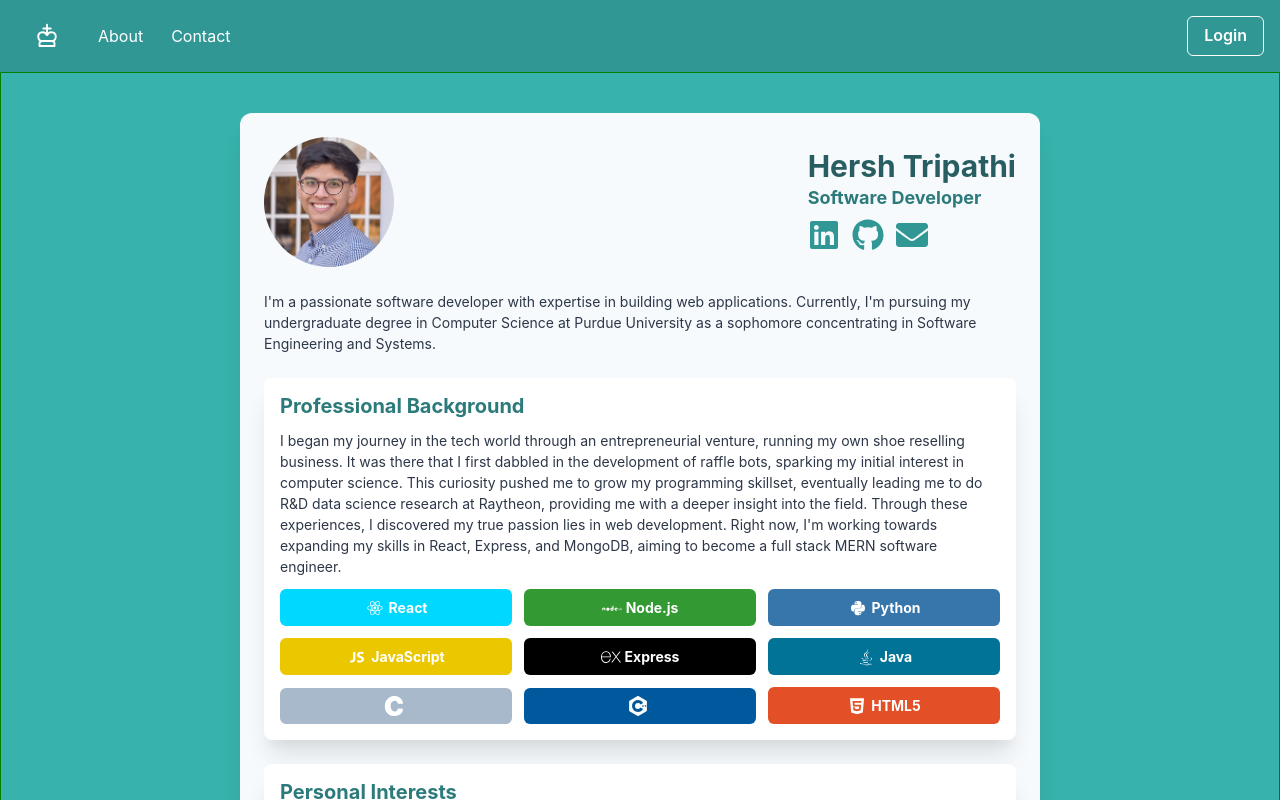
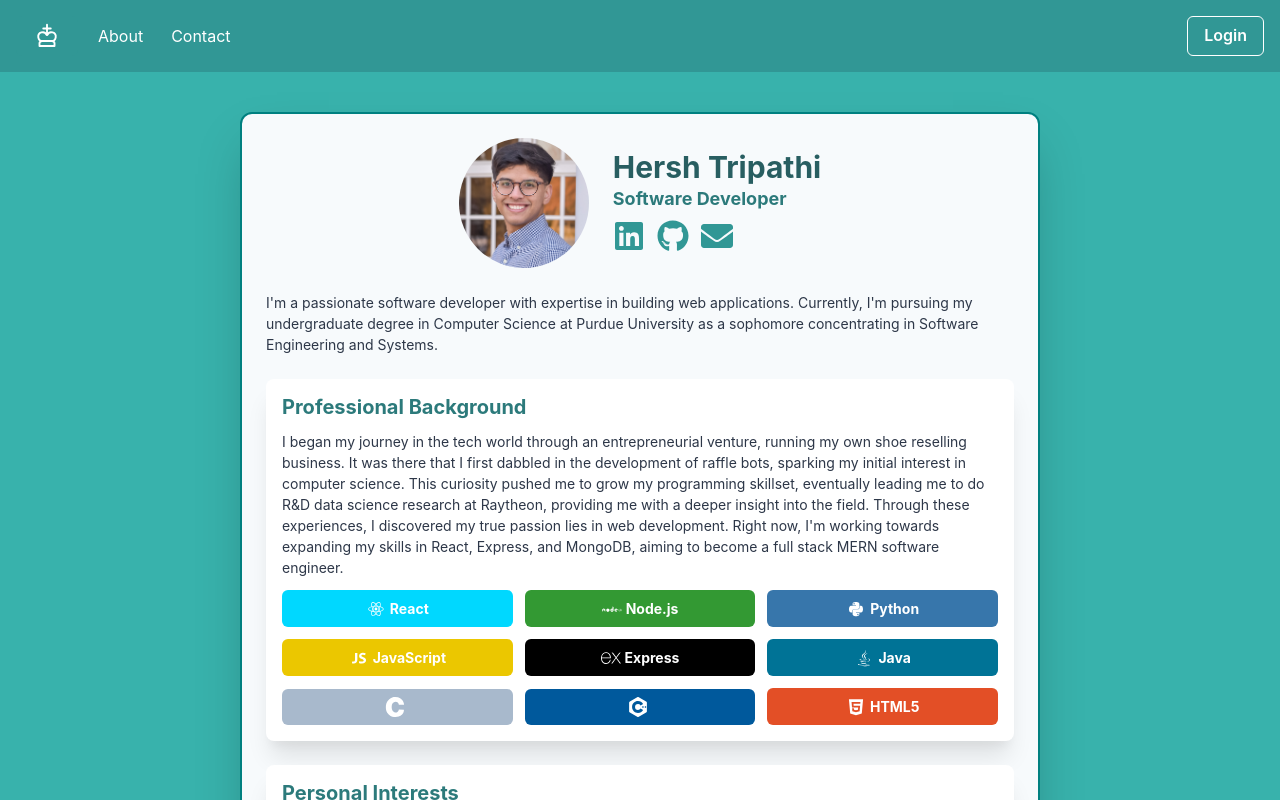
Before and after one commit to htripathi12/chess-nexus, a React (Create React App) app: page /contact in a window 1280 px wide. Shown: the top 800 px of the page. Built offline with nearby package versions, Linux system fonts and the light colour scheme.

Commit message:
outline + navbar button fix

```diff
--- a/src/App.js
+++ b/src/App.js
@@ -42,12 +42,16 @@ function RoutesAndNavbar() {
               </svg>
             </Button>
           </Box>
-          <Box p="2" ml="3" _hover={{bg: "teal.700", borderRadius: "lg"}}>
-            <Link as={RouterLink} to="/about" sx={{_hover: {textDecoration: "none"}}}>About</Link>
-          </Box>
-          <Box p="2" ml="3" _hover={{bg: "teal.700", borderRadius: "lg"}}>
-            <Link as={RouterLink} to="/contact" sx={{_hover: {textDecoration: "none"}}}>Contact</Link>
-          </Box>
+          <Link as={RouterLink} to="/about" sx={{_hover: {textDecoration: "none"}}}>
+            <Box p="2" ml="3" _hover={{bg: "teal.700", borderRadius: "lg"}}>
+              About
+            </Box>
+          </Link>
+            <Link as={RouterLink} to="/contact" style={{ textDecoration: 'none' }}>
+              <Box p="2" ml="3" _hover={{ bg: "teal.700", borderRadius: "lg" }}>
+                Contact
+              </Box>
+            </Link>
           <Spacer />
           <Link as={RouterLink} to="/login" _hover={{ textDecoration: "none" }}>
             <Button colorScheme="white" variant="outline" _hover={{ bg: "teal.700", color: "white" }}>
@@ -56,7 +60,7 @@ function RoutesAndNavbar() {
           </Link>
         </Flex>
       )}
-      <Container maxW="100%" border="1px solid green">
+      <Container maxW="100%">
         <Routes>
           <Route path="/" element={
             <Center>
--- a/src/pages/Contact.js
+++ b/src/pages/Contact.js
@@ -27,17 +27,18 @@ function Contact() {
             bg="gray.50"
             p={[4, 6]}
             borderRadius="xl"
-            boxShadow="xl"
+            boxShadow="2xl"
             maxW="800px"
             mx="auto"
             mt={10}
             mb={7}
+            border={{ base: 'none', md: '2px solid #008080' }}
             initial={{ opacity: 0, y: 20 }}
             animate={{ opacity: 1, y: 0 }}
             transition={{ duration: 0.5 }}
         >
             <VStack spacing={6} align="stretch">
-                <Flex direction={['column', 'row']} align="center" justify="space-between">
+                <Flex direction={['column', 'row']} align="center" justify="center">
                     <MotionBox
                         initial={{ scale: 0.8, opacity: 0 }}
                         animate={{ scale: 1, opacity: 1 }}
```
Also changed, not shown: src/tempCodeRunnerFile.js (deleted, +0 -16 lines).
